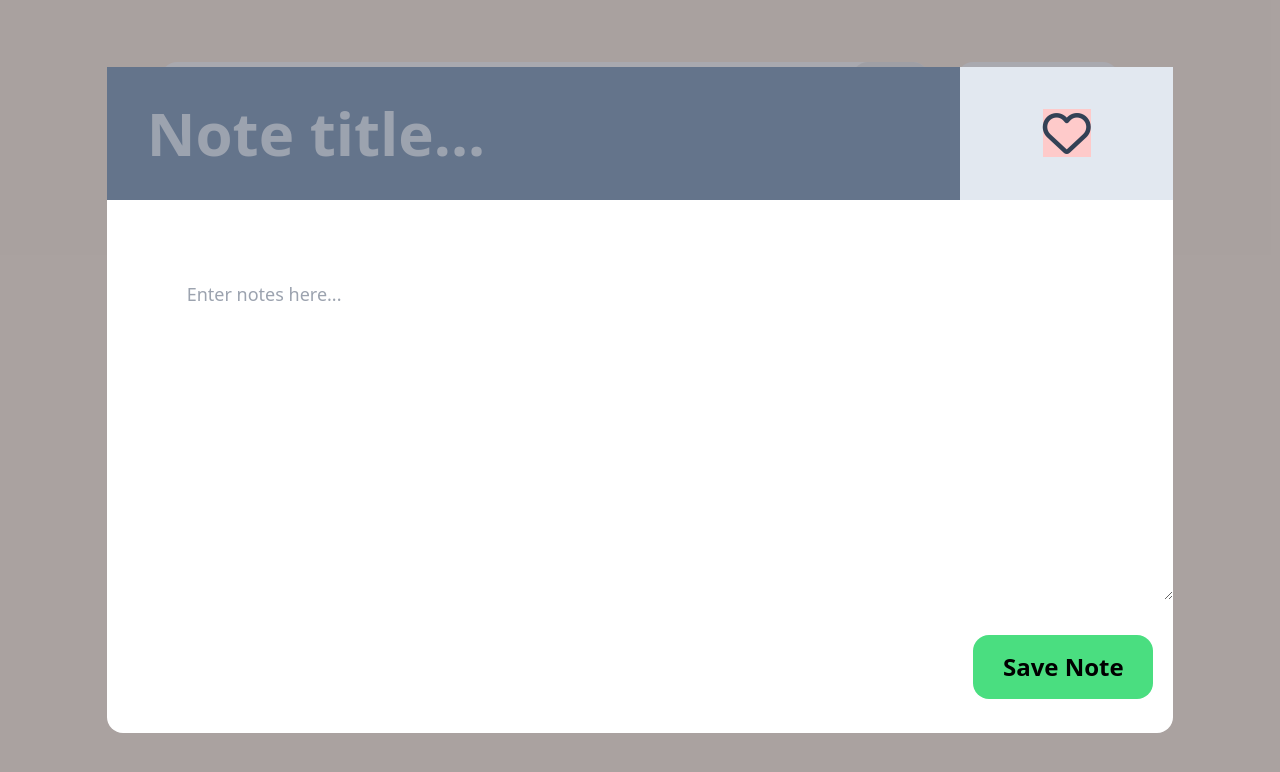
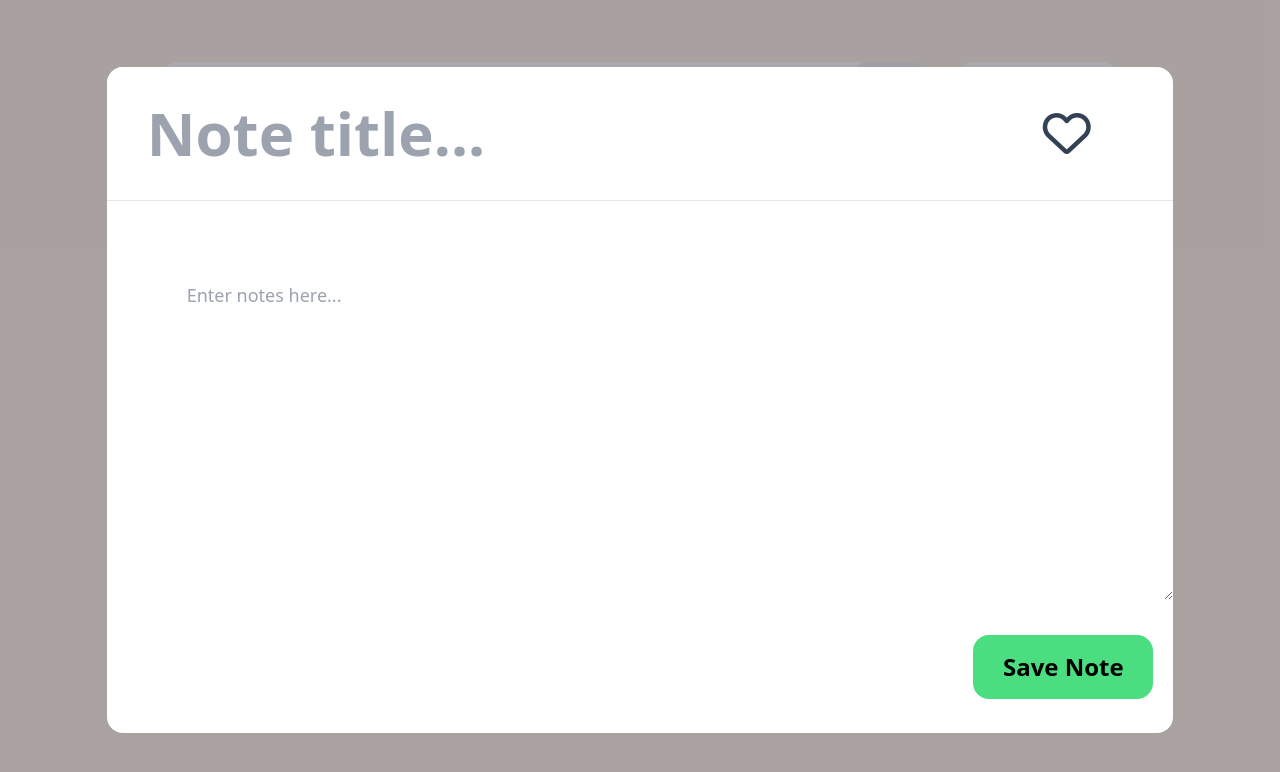
Before and after one commit to alexissorianooo/notesapp, a React (Create React App) app: page / in a window 1280 px wide. Both pictures are taken after typing "Sample" into the empty fields and a click on the button "Add notes". Shown: the top 772 px of the page. Built offline with nearby package versions, Linux system fonts and the light colour scheme; the HTML template or start-up script is replaced by a standard one.

Commit message:
modal and notes text edits

```diff
--- a/src/components/Modal.js
+++ b/src/components/Modal.js
@@ -6,21 +6,21 @@ export default function Modal(props){
             <div className='absolute bg-zinc-500 bg-opacity-60 h-screen w-screen z-30 flex justify-center items-center' onClick={props.handleButton}>
             </div>
             <div className='h-5/6 w-5/6 bg-white rounded-2xl flex flex-col justify-between z-40 fixed right-0 left-0 top-0 bottom-0 m-auto '>
-                <div className='h-1/5 flex flex-row justify-center bg-slate-200'>
+                <div className='h-1/5 flex flex-row justify-center '>
                     <input
                         placeholder='Note title...'
-                        className='font-bold text-2xl sm:text-4xl lg:text-6xl p-5 pl-10 w-4/5 focus:outline-0 bg-slate-500'
+                        className='rounded-2xl font-bold text-2xl sm:text-4xl lg:text-6xl p-5 pl-10 w-4/5 focus:outline-0'
                         name="noteTitle"
                         onChange={props.handleChange}
                     />
                     <button
-                        className='bg-red-200 m-auto text-5xl text-slate-700'
+                        className='m-auto p-4 text-5xl text-slate-700'
                         onClick={props.handleFavorite}
                     >
                         <i className={`${props.isFavorite ? "fa-solid text-red-500" : "fa-regular"} fa-heart`}></i>
                     </button>
-                    <hr />
                 </div>
+                <hr />
                 <textarea
                     placeholder='Enter notes here...'
                     className=' h-3/5 p-8 lg:p-20 text-lg focus:outline-0 focus:bg-slate-100'
--- a/src/components/Notes.js
+++ b/src/components/Notes.js
@@ -10,10 +10,10 @@ export default function Notes(props){
                 <div className='w-4/5'>{props.noteTitle}</div>
                 <br/>
                 <button
-                    className='w-1/5'
+                    className='w-1/5 text-2xl'
                     onClick={props.handleFavoriteNotes}
                 >
-                    <i className={`${favorite ? "fa-solid text-red-500" : "fa-regular"} fa-heart`}></i>
+                    <i className={`${favorite ? "fa-solid text-red-500" : "fa-regular"} fa-heart hover:text-red-500`}></i>
                 </button>
             </div>
             <hr />
```
